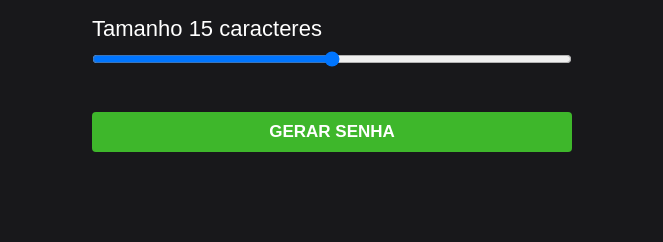
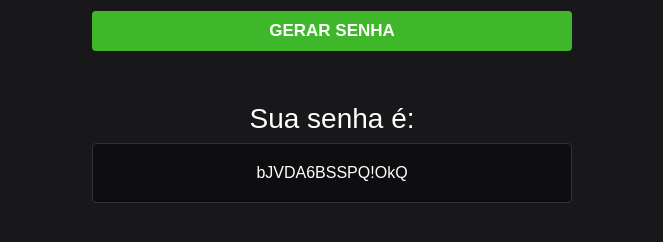
Before and after one commit to Leothurm/geradorSenha, a plain HTML site: page index.html in a window 1280 px wide. Both pictures are taken after a click on the button "GERAR SENHA". Shown: the part 352-594 px from the top of the page, without its empty margins (308-971 px from the left). Drawn offline with Linux system fonts and the light colour scheme.

Commit message:
javascript parte 2

```diff
--- a/index.html
+++ b/index.html
@@ -22,7 +22,7 @@
       />
       <button id="button" class="button-cta" onclick="generetePassword()">GERAR SENHA</button>
     </main>
-    <div id="container-password" class="container-password hide">
+    <div id="container-password" onclick="copyPassword()" class="container-password hide" >
         <span class="title-password"> Sua senha é: </span>
         <span id="password" class="password">2132652965623232 </span>
         <span class="tooltip">☝ Clique na senha para copiar ☝</span>
--- a/script.js
+++ b/script.js
@@ -3,6 +3,7 @@ let buttonElement = document.querySelector("#button");
 
 let sizePassword = document.querySelector("#valor");
 let password = document.querySelector("#password");
+
 let containerPassword = document.querySelector("#container-password");
 
 let charset = "abcdefghijklmnopqrstuvwxyzABCDEFGHIJKLMNOPQRSTUVWXYZ0123456789!@"
@@ -14,11 +15,21 @@ sliderElement.oninput = function(){
     sizePassword.innerHTML = this.value;
 }
 
+
 function generetePassword(){
+
   let pass = "";
   for(let i=0, n= charset.length; i<sliderElement.value; ++i){
     pass += charset.charAt(Math.floor(Math.random()*n))
+  }
 
-  }
-   console.log(pass);
+  containerPassword.classList.remove("hide")
+   password.innerHTML = pass;
+   novaSenha = pass;
 }
+
+function copyPassword(){
+
+    navigator.clipboard.writeText(novaSenha);
+    alert("Senha copiada com sucesso!");
+}
```
